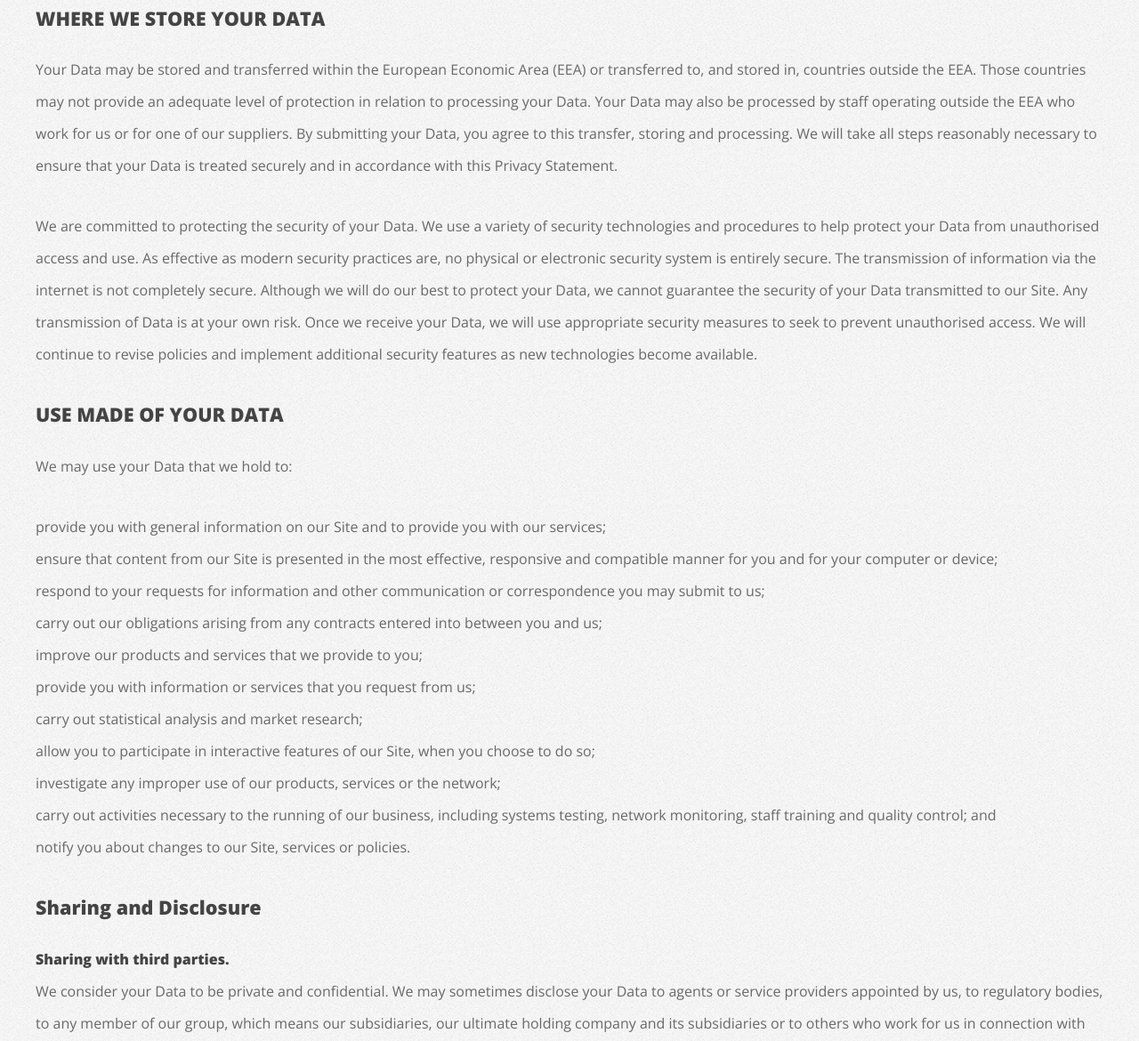
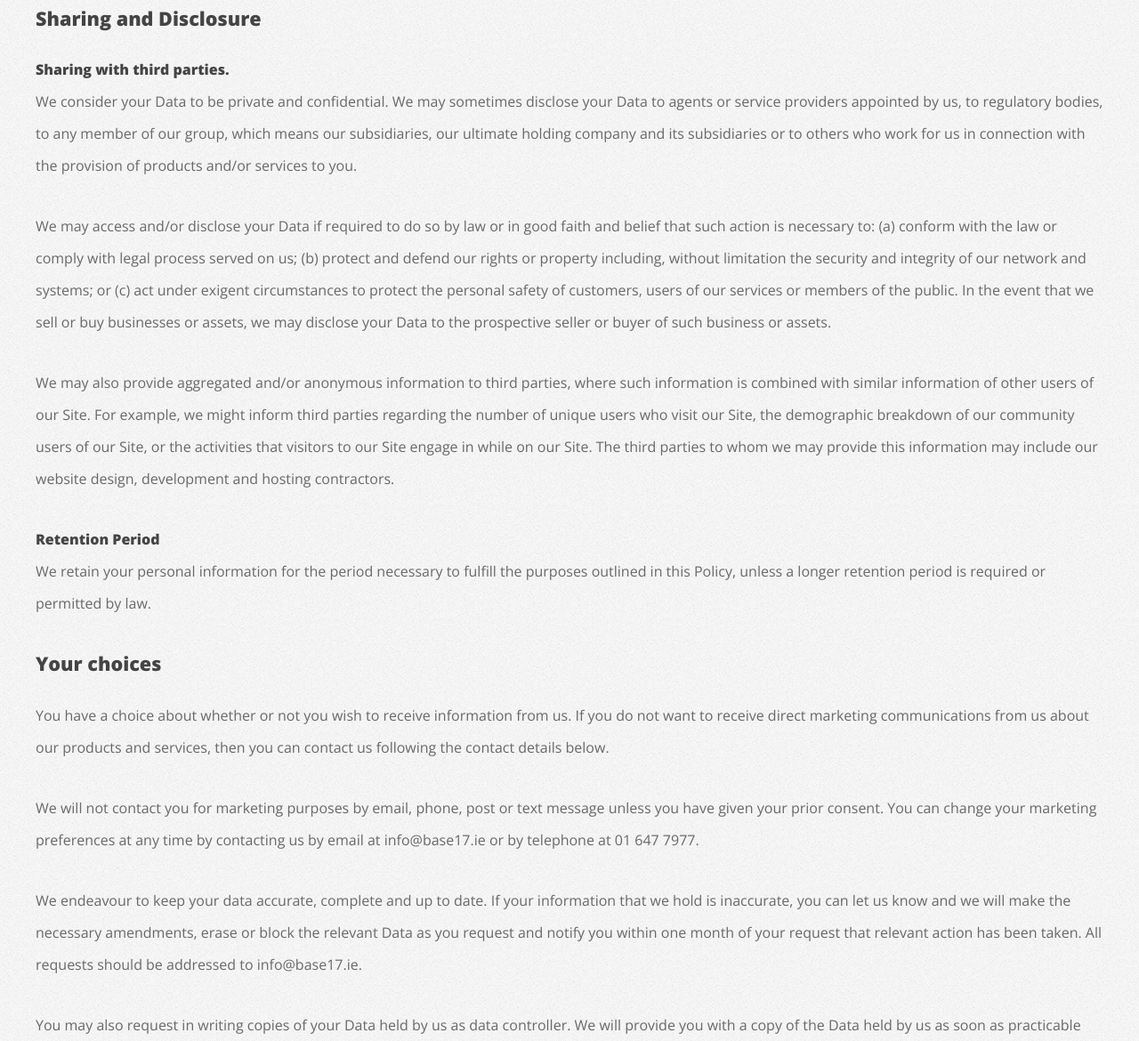
Before and after one commit to base17/base17.github.io, a plain HTML site: page privacy.html in a window 1280 px wide. Shown: the part 2133-3303 px from the top of the page at 89% size. Drawn offline with nearby package versions, Linux system fonts and the light colour scheme.

Commit message:
duplicate text

```diff
--- a/privacy.html
+++ b/privacy.html
@@ -98,24 +98,7 @@
             <li>We review our retention periods for personal information on a regular basis. We will hold your personal information on our systems for as long as is necessary for the relevant purpose.</li>
             </ul>
 
-            <h3>WHERE WE STORE YOUR DATA</h3>
-            <p>Your Data may be stored and transferred within the European Economic Area (EEA) or transferred to, and stored in, countries outside the EEA. Those countries may not provide an adequate level of protection in relation to processing your Data. Your Data may also be processed by staff operating outside the EEA who work for us or for one of our suppliers. By submitting your Data, you agree to this transfer, storing and processing. We will take all steps reasonably necessary to ensure that your Data is treated securely and in accordance with this Privacy Statement.</p>
-            <p>We are committed to protecting the security of your Data. We use a variety of security technologies and procedures to help protect your Data from unauthorised access and use. As effective as modern security practices are, no physical or electronic security system is entirely secure. The transmission of information via the internet is not completely secure. Although we will do our best to protect your Data, we cannot guarantee the security of your Data transmitted to our Site. Any transmission of Data is at your own risk. Once we receive your Data, we will use appropriate security measures to seek to prevent unauthorised access. We will continue to revise policies and implement additional security features as new technologies become available.</p>
-            <h3>USE MADE OF YOUR DATA</h3>
-            <p>We may use your Data that we hold to:</p>
-            <ul>
-            <li>provide you with general information on our Site and to provide you with our services;</li>
-            <li>ensure that content from our Site is presented in the most effective, responsive and compatible manner for you and for your computer or device;</li>
-            <li>respond to your requests for information and other communication or correspondence you may submit to us;</li>
-            <li>carry out our obligations arising from any contracts entered into between you and us;</li>
-            <li>improve our products and services that we provide to you;</li>
-            <li>provide you with information or services that you request from us;</li>
-            <li>carry out statistical analysis and market research;</li>
-            <li>allow you to participate in interactive features of our Site, when you choose to do so;</li>
-            <li>investigate any improper use of our products, services or the network;</li>
-            <li>carry out activities necessary to the running of our business, including systems testing, network monitoring, staff training and quality control; and</li>
-            <li>notify you about changes to our Site, services or policies.</li>
-            </ul>
+
 
 <h3>Sharing and Disclosure
 </h3>
```
